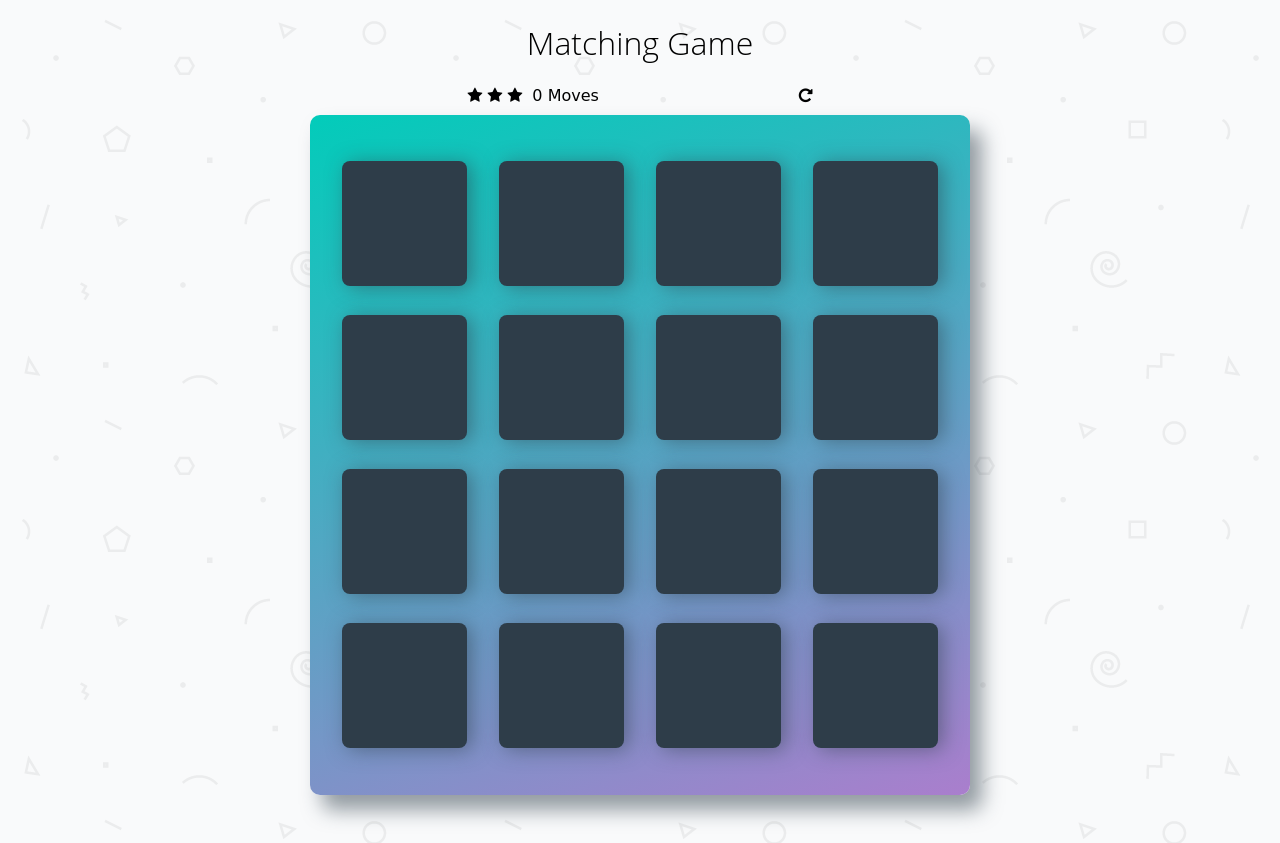
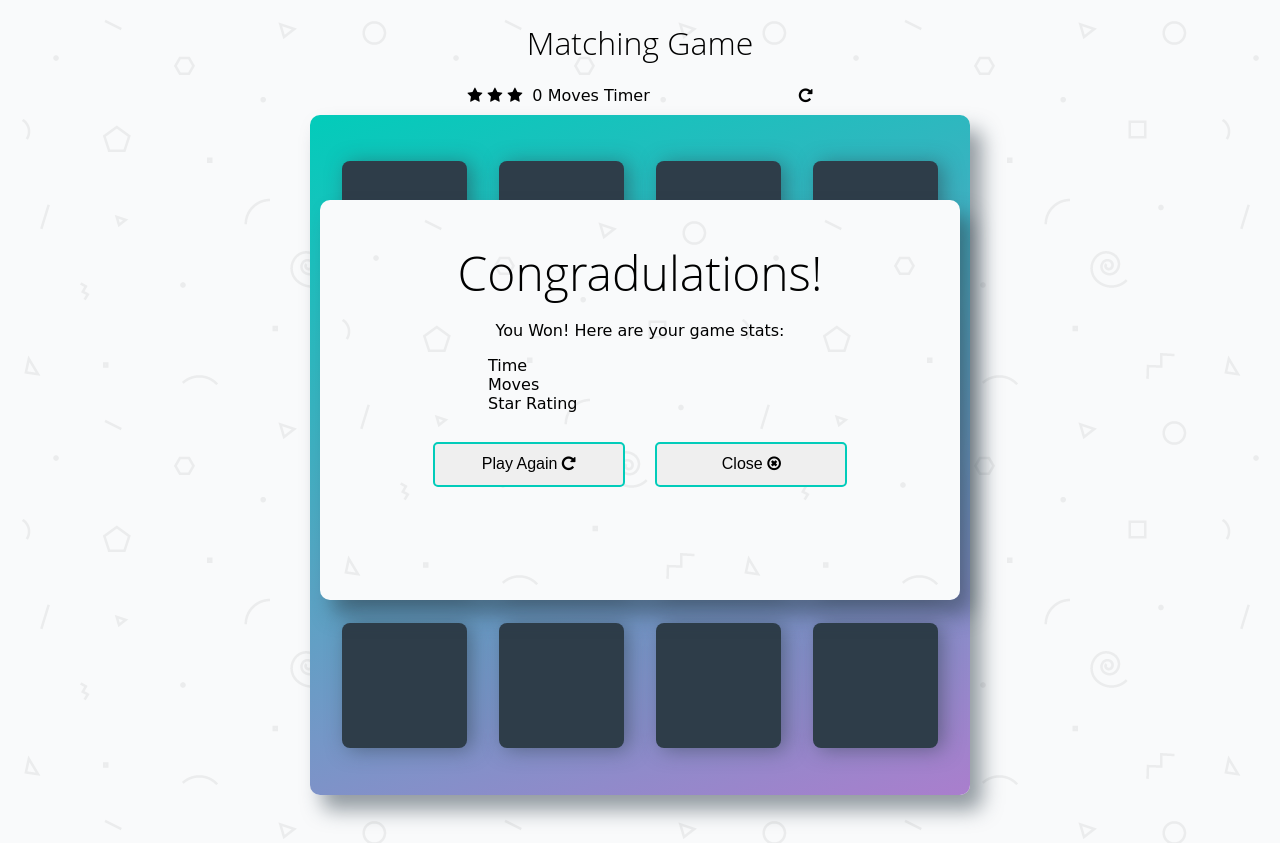
Before and after one commit to SaraSweetie/memoryMatchUdacity, a plain HTML site: page index.html in a window 1280 px wide. Drawn offline with Linux system fonts and the light colour scheme; a web font is replaced by a local one.

Commit message:
styling of pop-up congradulations message

```diff
--- a/css/app.css
+++ b/css/app.css
@@ -32,6 +32,15 @@ h1 {
     font-family: 'Open Sans', sans-serif;
     font-weight: 300;
 }
+
+h2 {
+    font-family: 'Open Sans', sans-serif;
+    font-weight: 300;
+    font-size: 3em;
+    text-align: center;
+    margin-bottom: 10px;
+}
+
 
 /*
  * Styles for the deck of cards
@@ -107,3 +116,44 @@ h1 {
     float: right;
     cursor: pointer;
 }
+
+/*
+ * Styles for the Winner Statistics Pop-up
+ */
+
+#winnerStats {
+    width: 50%;
+    height: 50%;
+    position: absolute;
+    top: 25%;
+    left: 25%;
+    text-align: center;
+    border-radius: 10px;
+    box-shadow: 12px 15px 20px 0 rgba(46, 61, 73, 0.5);
+    background-image: url('../img/geometry2.png');
+}
+
+#winnerStats p {
+    text-align: center;
+}
+
+#winnerStats ul {
+    list-style-type: none;
+    text-align: left;
+    margin-left: 20%;
+}
+
+#winnerStats button {
+    text-align: center;
+    font-size: 1em;
+    height: 45px;
+    width: 30%;
+    margin: 2%;
+    border: 2px solid #02ccba;
+    border-radius: 5px;
+}
+
+#winnerStats button:hover {
+    box-shadow: 5px 5px 20px 0 rgba(46, 61, 73, 0.5);
+    border: 2px solid #aa7ecd;
+}
--- a/index.html
+++ b/index.html
@@ -24,13 +24,29 @@
 
         	<span class="moves">0 Moves</span>
 
+        	<span class="timer">Timer </span>
+
             <div class="restart">
         		<i class="fa fa-repeat"></i>
         	</div>
         </section>
 
-        <ul class="deck">
-        </ul>
+        <ul class="deck"></ul>
+
+        <section id="winnerStats">
+        	<div>
+	        	<h2>Congradulations!</h2>
+	        	<p>You Won! Here are your game stats:</p>
+	        	<ul>
+	        		<li class="timer">Time</li>
+	        		<li class="moves">Moves</li>
+	        		<li class="stars">Star Rating</li>
+	        	</ul>
+	        	<button class="restart">Play Again <i class="fa fa-repeat"></i></button>
+	        	<button class="close">Close <i class="fa fa-times-circle-o"></i></button>
+        	</div>
+        </section>
+
     </div>
 
     <script src="js/app.js"></script>
```
